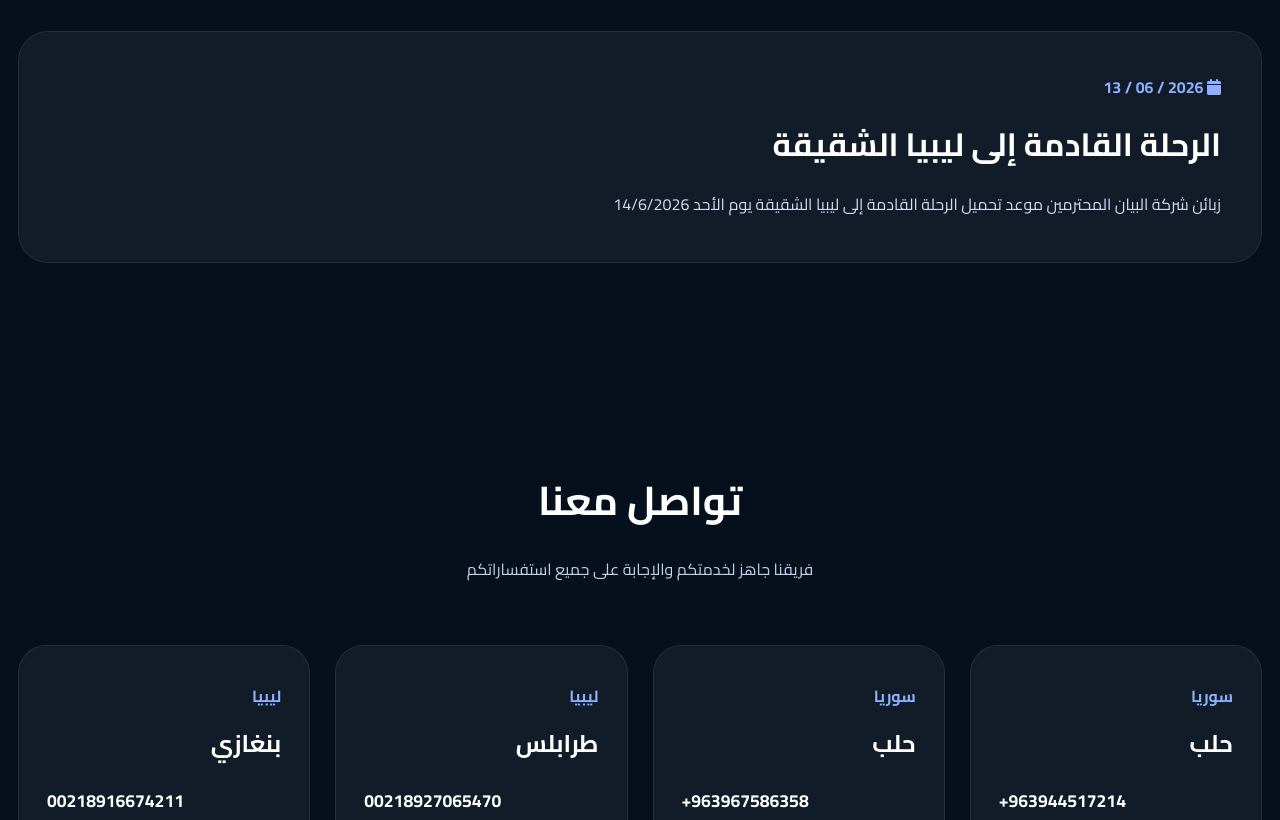
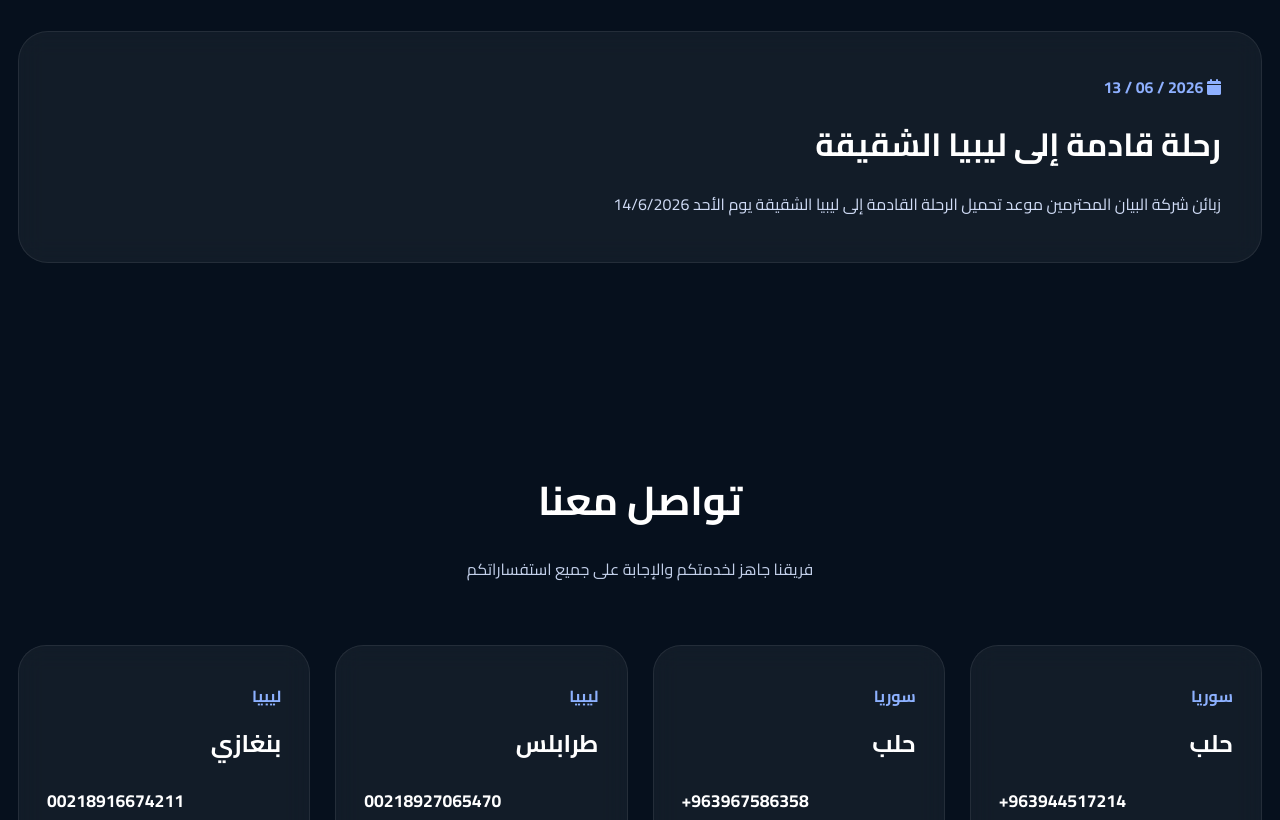
Before and after one commit to albayanshippingco/albayan, a plain HTML site: page index.html in a window 1280 px wide. Shown: the part 1980-2800 px from the top of the page. Drawn offline with Linux system fonts and the light colour scheme.

Commit message:
index.html

```diff
--- a/index.html
+++ b/index.html
@@ -911,7 +911,7 @@ footer{
             </div>
 
             <h3 class="news-title">
-  الرحلة القادمة إلى ليبيا الشقيقة
+ رحلة قادمة إلى ليبيا الشقيقة
             </h3>
 
             <p class="news-description">
```
